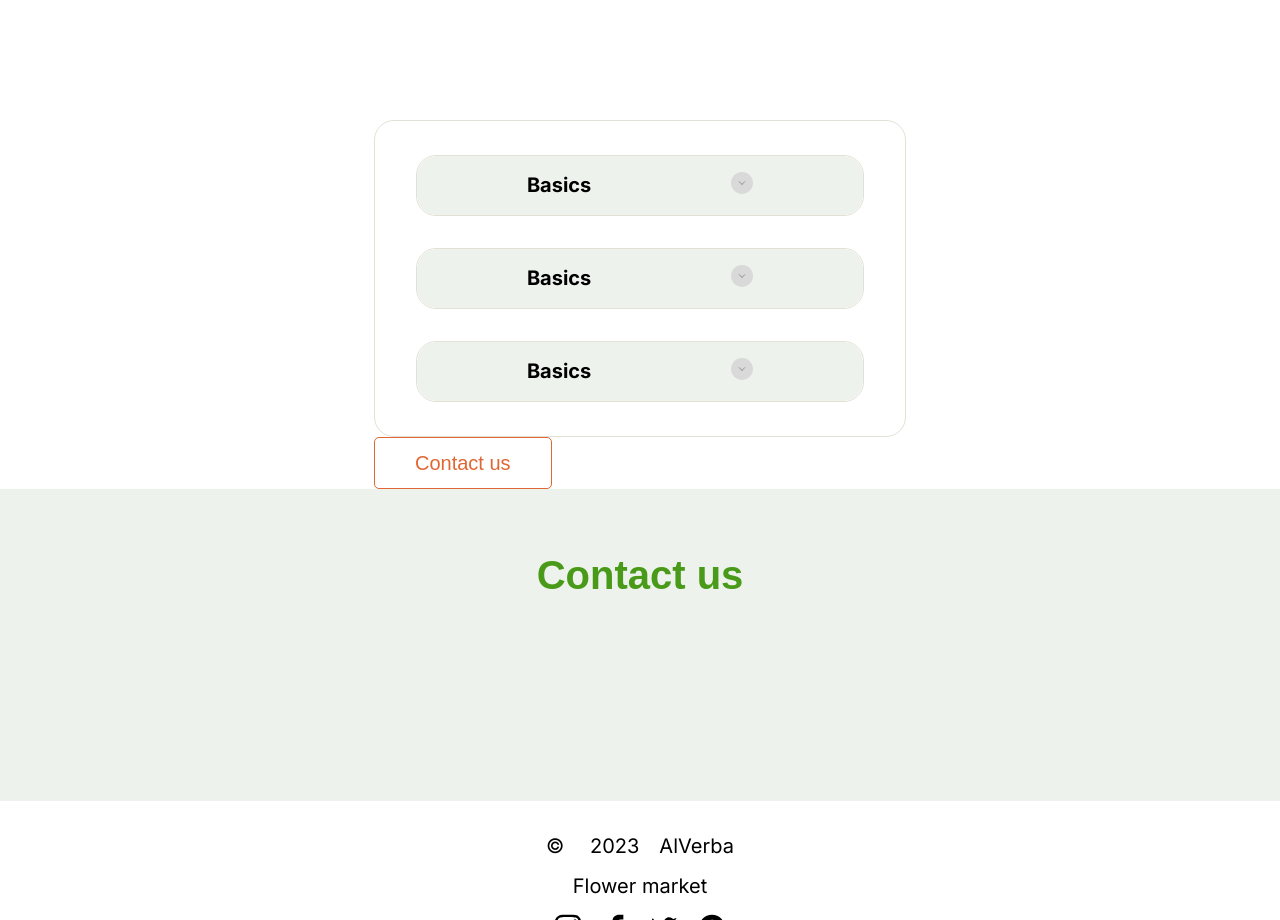
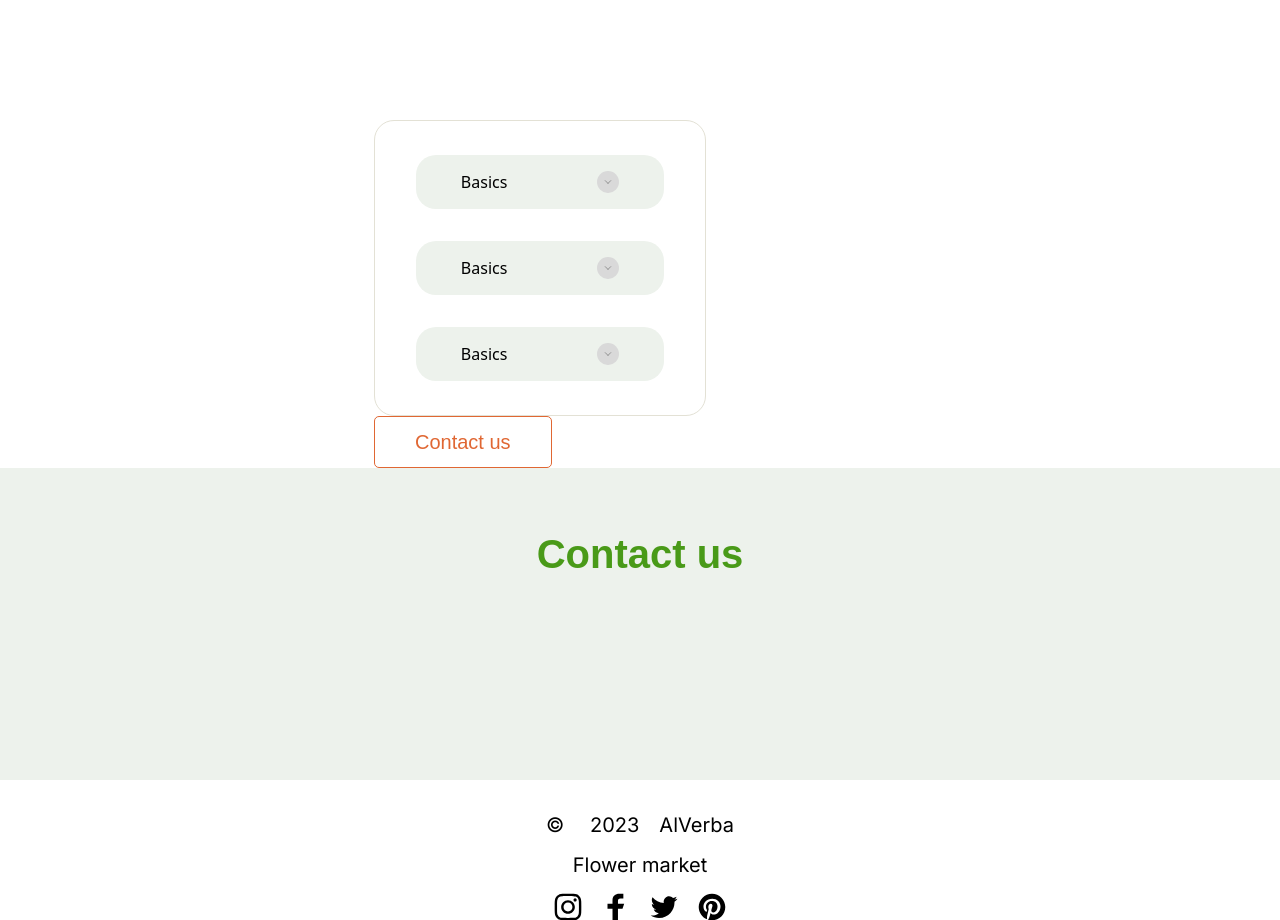
Before and after one commit to AVerba/flowers-market, a website built with Parcel: page src/index.html in a window 1280 px wide. Shown: the part 6240-7160 px from the top of the page. Built offline with nearby package versions, Linux system fonts and the light colour scheme; a web font is replaced by a local one.

Commit message:
mod accord price

```diff
--- a/src/partials/price.html
+++ b/src/partials/price.html
@@ -6,41 +6,41 @@
     </div>
 
     <ul class='price-accordion accordion'>
-      <li class='accordion__item item'>
-        <div class='item__header'>
+      <li class='accordion__item ac-item'>
+        <div class='ac-item__header'>
           Basics
-          <div class='item__icon'>
+          <div class='ac-item__icon'>
             <svg class='icon' width='22' height='22'>
               <use xlink:href='./images/icons/accordions.svg#accordion_btn'></use>
             </svg>
           </div>
 
         </div>
-        <p class='item__description'></p>
+        <p class='ac-item__description'></p>
       </li>
-      <li class='accordion__item item'>
-        <div class='item__header'>
+      <li class='accordion__item ac-item'>
+        <div class='ac-item__header'>
           Basics
-          <div class='item__icon'>
+          <div class='ac-item__icon'>
             <svg class='icon' width='22' height='22'>
               <use xlink:href='./images/icons/accordions.svg#accordion_btn'></use>
             </svg>
           </div>
 
         </div>
-        <p class='item__description'></p>
+        <p class='ac-item__description'></p>
       </li>
-      <li class='accordion__item item'>
-        <div class='item__header'>
+      <li class='accordion__item ac-item'>
+        <div class='ac-item__header'>
           Basics
-          <div class='item__icon'>
+          <div class='ac-item__icon'>
             <svg class='icon' width='22' height='22'>
               <use xlink:href='./images/icons/accordions.svg#accordion_btn'></use>
             </svg>
           </div>
 
         </div>
-        <p class='item__description'></p>
+        <p class='ac-item__description'></p>
       </li>
     </ul>
 
--- a/src/sass/layout/_price.scss
+++ b/src/sass/layout/_price.scss
@@ -6,7 +6,7 @@
     justify-content: space-between;
     align-items: center;
     padding-bottom: 150px;
-    @include background-pos(no-repeat,right 50px top 140px, auto);
+    @include background-pos(no-repeat, right 50px top 140px, auto);
     @include for-size(desktop) {
       background-image: url(../images/price/desktop/leafs-bg.png);
       @media screen and (min-device-pixel-ratio: 2), screen and (min-resolution: 192dpi), screen and (min-resolution: 2dppx) {
@@ -14,9 +14,6 @@
       }
     }
   }
-
-
-
 
 
   .sub-title {
@@ -42,10 +39,13 @@
     }
   }
 }
+
 .price-accordion {
+
 }
 
 .accordion {
+  max-width: 332px;
   display: flex;
   flex-direction: column;
   padding: 34px 41px;
@@ -54,35 +54,41 @@
   // .accordion__item
   &__item {
   }
+
   &__item + &__item {
     margin-top: 32px;
   }
 }
 
-.item {
-  // .item__header
+.ac-item {
+  text-align: center;
+  padding: 16px 0;
+
+  background: #EDF2EC;
+  border-radius: 20px;
+  cursor: pointer;
+  transition: box-shadow 250ms cubic-bezier(0.4, 0, 0.2, 1);
+
+  &:hover {
+
+    box-shadow: collection-shadows(btn-shadow);
+  }
+
+  // .ac-item__header
   &__header {
     display: flex;
     align-items: center;
-    padding: 16px 40px;
     justify-content: space-around;
-
-    font-family: 'Inter', sans-serif;
-    font-style: normal;
-    font-weight: 700;
-    font-size: 20px;
-    line-height: calc (20 / 20);
-
-    background: #EDF2EC;
-    border-radius: 20px;
-    border-color: #EDF2EC;
   }
 
-  // .item__icon
+  // .ac-item__icon
   &__icon {
+    display: flex;
+    margin: 0;
+    padding: 0;
   }
 
-  // .item__description
+  // .ac-item__description
   &__description {
   }
 }
```
